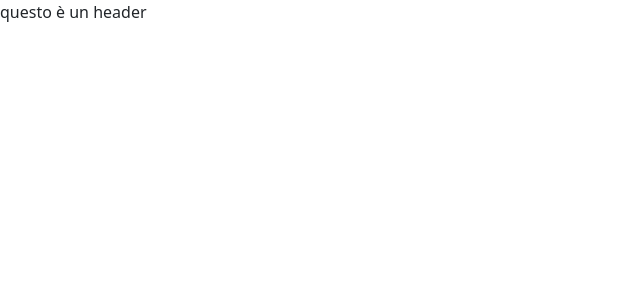
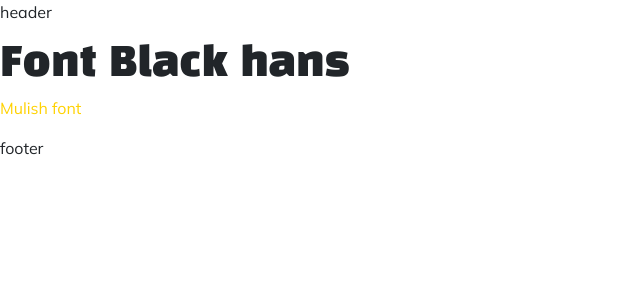
Before and after one commit to sder12/vue-my-site, a Vue app: page / in a window 1280 px wide. Before the commit this address had no page. Shown: the top 300 px of the page, without its empty margins (0-640 px from the left). Built offline with nearby package versions, Linux system fonts and the light colour scheme.

Commit message:
Scaffolding, color variables + install fonts from fontsource

```diff
--- a/package.json
+++ b/package.json
@@ -9,6 +9,8 @@
     "preview": "vite preview"
   },
   "dependencies": {
+    "@fontsource/black-han-sans": "^4.5.9",
+    "@fontsource/mulish": "^4.5.14",
     "@fortawesome/fontawesome-free": "^6.3.0",
     "bootstrap": "^5.2.3",
     "vue": "^3.2.45",
--- a/src/App.vue
+++ b/src/App.vue
@@ -1,24 +1,27 @@
 <script>
+import AppHeader from "./components/AppHeader.vue";
+import AppFooter from "./components/AppFooter.vue"
+
 export default {
   name: "App",
+  components: { AppHeader, AppFooter },
 }
 </script>
 
 
 <template>
   <!-- header -->
-  <!-- <AppHeader /> -->
-  <header>
-    questo è un header
-  </header>
+  <AppHeader />
   <!-- /header -->
 
   <!-- main -->
-  <router-view></router-view>
+  <main>
+    <router-view></router-view>
+  </main>
   <!-- /main -->
 
   <!-- footer -->
-  <!-- <AppFooter /> -->
+  <AppFooter />
   <!-- /footer -->
 </template>
 
--- a/src/components/AppFooter.vue
+++ b/src/components/AppFooter.vue
@@ -0,0 +1,11 @@
+<script>
+export default {
+    name: 'AppFooter'
+}
+</script>
+
+<template>
+    <p> footer </p>
+</template>
+
+<style lang="scss"></style>
--- a/src/components/AppHeader.vue
+++ b/src/components/AppHeader.vue
@@ -0,0 +1,11 @@
+<script>
+export default {
+    name: 'AppHeader'
+}
+</script>
+
+<template>
+    <p> header </p>
+</template>
+
+<style lang="scss"></style>
--- a/src/main.js
+++ b/src/main.js
@@ -2,6 +2,8 @@ import { createApp } from 'vue'
 import App from './App.vue'
 import { router } from "./router";
 
+import "@fontsource/mulish/index.css";
+import "@fontsource/black-han-sans/index.css";
 
 
 createApp(App).use(router).mount('#app')
--- a/src/pages/HomePage.vue
+++ b/src/pages/HomePage.vue
@@ -0,0 +1,18 @@
+<script>
+export default {
+    name: 'HomePage'
+}
+</script>
+
+<template>
+    <h1>Font Black hans</h1>
+    <p>Mulish font</p>
+</template>
+
+<style lang="scss">
+main {
+    p {
+        color: var(--accentColor);
+    }
+}
+</style>
--- a/src/router.js
+++ b/src/router.js
@@ -1,6 +1,21 @@
 import { createRouter, createWebHistory } from "vue-router";
+import HomePage from './pages/HomePage.vue';
+
 const router = createRouter({
     history: createWebHistory(),
-    routes: [],
+    routes: [
+        {
+            path: '/',
+            name: 'home',
+            component: HomePage,
+        },
+
+        //404 NOT FOUND
+        // {
+        //     path: "/:pathMatch(.*)*",
+        //     name: "not-found",
+        //     component: NotFound,
+        //    }
+    ],
 });
 export { router };
--- a/src/style.css
+++ /dev/null
@@ -1,89 +0,0 @@
-:root {
-  font-family: Inter, system-ui, Avenir, Helvetica, Arial, sans-serif;
-  line-height: 1.5;
-  font-weight: 400;
-
-  color-scheme: light dark;
-  color: rgba(255, 255, 255, 0.87);
-  background-color: #242424;
-
-  font-synthesis: none;
-  text-rendering: optimizeLegibility;
-  -webkit-font-smoothing: antialiased;
-  -moz-osx-font-smoothing: grayscale;
-  -webkit-text-size-adjust: 100%;
-}
-
-a {
-  font-weight: 500;
-  color: #646cff;
-  text-decoration: inherit;
-}
-a:hover {
-  color: #535bf2;
-}
-
-a {
-  font-weight: 500;
-  color: #646cff;
-  text-decoration: inherit;
-}
-a:hover {
-  color: #535bf2;
-}
-
-body {
-  margin: 0;
-  display: flex;
-  place-items: center;
-  min-width: 320px;
-  min-height: 100vh;
-}
-
-h1 {
-  font-size: 3.2em;
-  line-height: 1.1;
-}
-
-button {
-  border-radius: 8px;
-  border: 1px solid transparent;
-  padding: 0.6em 1.2em;
-  font-size: 1em;
-  font-weight: 500;
-  font-family: inherit;
-  background-color: #1a1a1a;
-  cursor: pointer;
-  transition: border-color 0.25s;
-}
-button:hover {
-  border-color: #646cff;
-}
-button:focus,
-button:focus-visible {
-  outline: 4px auto -webkit-focus-ring-color;
-}
-
-.card {
-  padding: 2em;
-}
-
-#app {
-  max-width: 1280px;
-  margin: 0 auto;
-  padding: 2rem;
-  text-align: center;
-}
-
-@media (prefers-color-scheme: light) {
-  :root {
-    color: #213547;
-    background-color: #ffffff;
-  }
-  a:hover {
-    color: #747bff;
-  }
-  button {
-    background-color: #f9f9f9;
-  }
-}
--- a/src/styles/general.scss
+++ b/src/styles/general.scss
@@ -6,8 +6,20 @@
 
 body {
     width: 100%;
+
     // font-family: 'Poppins', sans-serif !important;
+    p {
+        font-family: "Mulish", sans-serif !important;
+    }
+
+    h1,
+    h2,
+    h3 {
+        font-family: "Black Han Sans", sans-serif !important;
+    }
+
 }
+
 
 img {
     max-width: 100%;
--- a/src/styles/partials/_variables.scss
+++ b/src/styles/partials/_variables.scss
@@ -1,17 +1,11 @@
 :root {
-    // colors
-    --primaryMain: #D61C4E;
-    --secondaryMain: #1CD6CE;
-    --secondaryMainDarker: #15ada6;
-    --basicBlack: #030920;
-    --darkBlue: #192451;
-    --mainYellow: #FEDB39;
-    --bgGrey: #F2F4F7;
-    --darkGrey: #A1A1A1;
-    --darkerGrey: #717171;
-    --lightGrey: #EAEAEA;
-    --socials: #344054;
-    --lorem: #667085;
-    --purple: #a68ba7;
+    // COLORS
+    --primaryColor: #7C71ED;
+    --secondaryColor: #FD6036;
+    --accentColor: #FFD202;
 
+    --darkColor: #201F20;
+    --lightColor: #EEF6F6;
+
+    --bgColor: #EEF6F6;
 }
```
Also changed, not shown: 1 other file (tests, documents, lock files or other folders).
